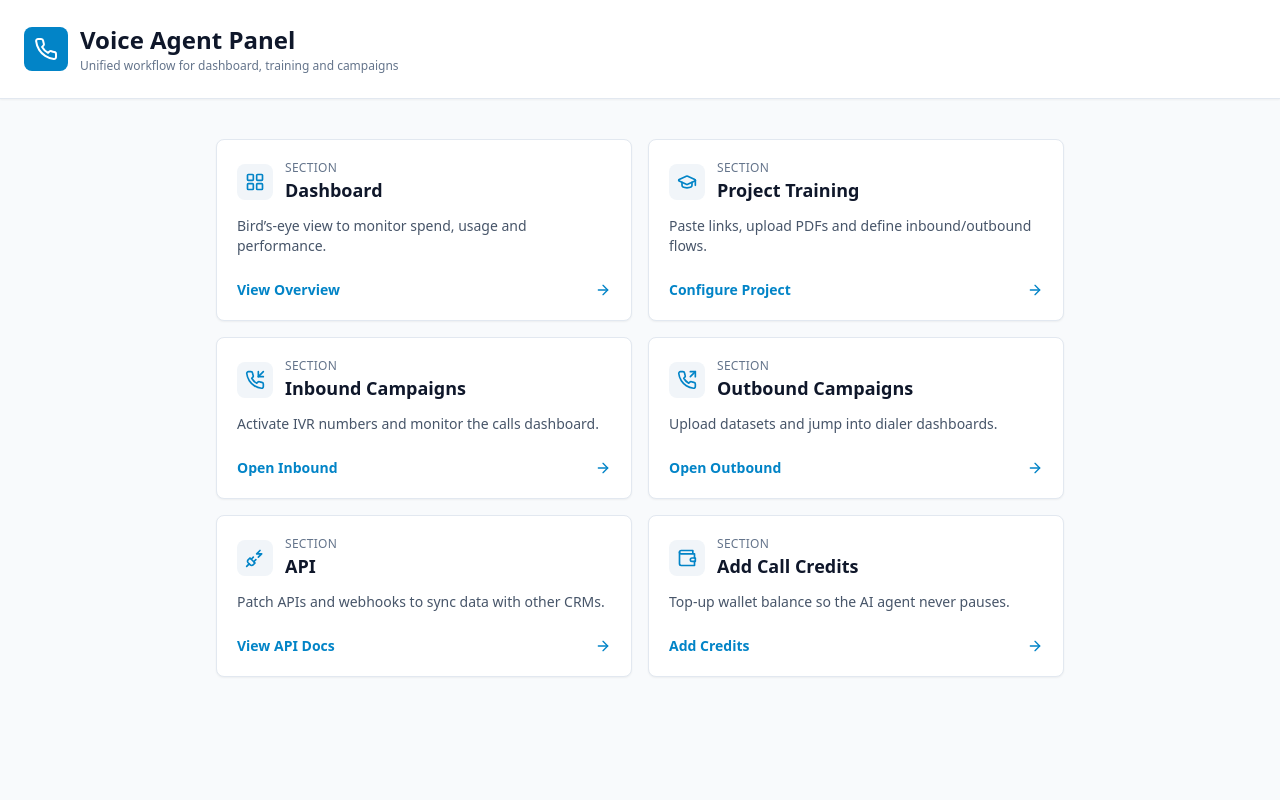
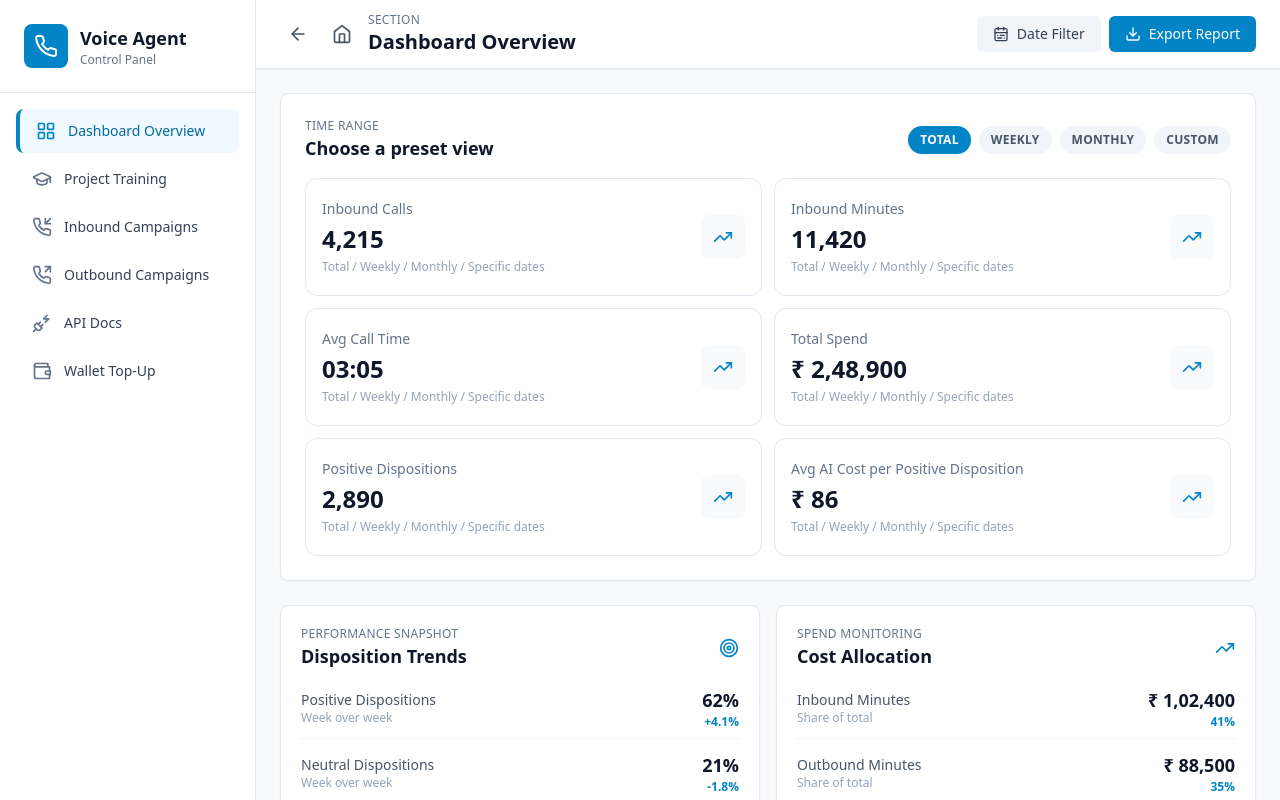
Before and after one commit to Govindtiwari48/Vapp_Voice_Agent_UI, a React (Vite) app: page / in a window 1280 px wide. Shown: the top 800 px of the page. Built offline with nearby package versions, Linux system fonts and the light colour scheme.

Commit message:
Added new left nav bar look

```diff
--- a/src/App.jsx
+++ b/src/App.jsx
@@ -9,9 +9,18 @@ import DashboardOverview from './components/DashboardOverview'
 import ProjectTraining from './components/ProjectTraining'
 import ApiDocs from './components/ApiDocs'
 import WalletTopUp from './components/WalletTopUp'
+import {
+  LayoutGrid,
+  GraduationCap,
+  PhoneIncoming,
+  PhoneOutgoing,
+  PlugZap,
+  Wallet,
+  Phone
+} from 'lucide-react'
 
 function App() {
-  const [view, setView] = useState('dashboard') // dashboard, campaigns, callLogs, callDetails, createCampaign
+  const [view, setView] = useState('dashboardOverview') // dashboard, campaigns, callLogs, callDetails, createCampaign
   const [selectedCampaignType, setSelectedCampaignType] = useState(null) // incoming or outgoing
   const [selectedCampaign, setSelectedCampaign] = useState(null)
   const [selectedCall, setSelectedCall] = useState(null)
@@ -47,17 +56,17 @@ function App() {
       setView('campaigns')
       setSelectedCampaign(null)
     } else if (view === 'campaigns') {
-      setView('dashboard')
+      setView('dashboardOverview')
       setSelectedCampaignType(null)
     } else if (view === 'createCampaign') {
       setView('campaigns')
     } else if (['dashboardOverview', 'projectTraining', 'apiDocs', 'wallet'].includes(view)) {
-      setView('dashboard')
+      setView('dashboardOverview')
     }
   }
 
   const handleHome = () => {
-    setView('dashboard')
+    setView('dashboardOverview')
     setSelectedCampaignType(null)
     setSelectedCampaign(null)
     setSelectedCall(null)
@@ -121,8 +130,114 @@ function App() {
     }))
   }
 
+  const navigationItems = [
+    // {
+    //   id: 'dashboard',
+    //   label: 'Dashboard',
+    //   icon: LayoutGrid,
+    //   action: () => {
+    //     setView('dashboard')
+    //     setSelectedCampaignType(null)
+    //     setSelectedCampaign(null)
+    //     setSelectedCall(null)
+    //   }
+    // },
+    {
+      id: 'dashboardOverview',
+      label: 'Dashboard Overview',
+      icon: LayoutGrid,
+      action: () => handleNavigateSection('dashboardOverview')
+    },
+    {
+      id: 'projectTraining',
+      label: 'Project Training',
+      icon: GraduationCap,
+      action: () => handleNavigateSection('projectTraining')
+    },
+    {
+      id: 'inbound',
+      label: 'Inbound Campaigns',
+      icon: PhoneIncoming,
+      action: () => handleSelectCampaignType('incoming')
+    },
+    {
+      id: 'outbound',
+      label: 'Outbound Campaigns',
+      icon: PhoneOutgoing,
+      action: () => handleSelectCampaignType('outgoing')
+    },
+    {
+      id: 'apiDocs',
+      label: 'API Docs',
+      icon: PlugZap,
+      action: () => handleNavigateSection('apiDocs')
+    },
+    {
+      id: 'wallet',
+      label: 'Wallet Top-Up',
+      icon: Wallet,
+      action: () => handleNavigateSection('wallet')
+    }
+  ]
+
+  const getActiveNavId = () => {
+    if (view === 'dashboard') return 'dashboard'
+    if (view === 'dashboardOverview') return 'dashboardOverview'
+    if (view === 'projectTraining') return 'projectTraining'
+    if (view === 'apiDocs') return 'apiDocs'
+    if (view === 'wallet') return 'wallet'
+    if (view === 'campaigns' && selectedCampaignType === 'incoming') return 'inbound'
+    if (view === 'campaigns' && selectedCampaignType === 'outgoing') return 'outbound'
+    if (view === 'callLogs' && selectedCampaignType === 'incoming') return 'inbound'
+    if (view === 'callLogs' && selectedCampaignType === 'outgoing') return 'outbound'
+    if (view === 'callDetails' && selectedCampaignType === 'incoming') return 'inbound'
+    if (view === 'callDetails' && selectedCampaignType === 'outgoing') return 'outbound'
+    if (view === 'createCampaign' && selectedCampaignType === 'incoming') return 'inbound'
+    if (view === 'createCampaign' && selectedCampaignType === 'outgoing') return 'outbound'
+    return null
+  }
+
+  const activeNavId = getActiveNavId()
+
   return (
-    <div className="min-h-screen bg-secondary-50">
+    <div className="min-h-screen bg-secondary-50 flex">
+      {/* Left Sidebar Navigation */}
+      <aside className="w-64 bg-white border-r border-secondary-200 flex-shrink-0 fixed h-screen overflow-y-auto z-20">
+        <div className="p-6 border-b border-secondary-200">
+          <div className="flex items-center space-x-3">
+            <div className="bg-primary-600 p-2.5 rounded-lg flex-shrink-0">
+              <Phone className="w-6 h-6 text-white" />
+            </div>
+            <div className="min-w-0">
+              <h1 className="text-lg font-semibold text-secondary-900">Voice Agent</h1>
+              <p className="text-xs text-secondary-500">Control Panel</p>
+            </div>
+          </div>
+        </div>
+
+        <nav className="p-4 space-y-1">
+          {navigationItems.map((item) => {
+            const Icon = item.icon
+            const isActive = activeNavId === item.id
+            return (
+              <button
+                key={item.id}
+                onClick={item.action}
+                className={`w-full flex items-center space-x-3 px-4 py-3 rounded-lg text-sm font-medium transition-all duration-200 ${isActive
+                  ? 'bg-primary-50 text-primary-700 border-l-4 border-primary-600'
+                  : 'text-secondary-700 hover:bg-secondary-50 hover:text-secondary-900'
+                  }`}
+              >
+                <Icon className={`w-5 h-5 flex-shrink-0 ${isActive ? 'text-primary-600' : 'text-secondary-500'}`} />
+                <span className="flex-1 text-left">{item.label}</span>
+              </button>
+            )
+          })}
+        </nav>
+      </aside>
+
+      {/* Main Content Area */}
+      <main className="flex-1 ml-64 min-h-screen">
         {view === 'dashboard' && (
           <Dashboard onSelectType={handleSelectCampaignType} onNavigateSection={handleNavigateSection} />
         )}
@@ -183,6 +298,7 @@ function App() {
             onHome={handleHome}
           />
         )}
+      </main>
     </div>
   )
 }
--- a/src/components/Dashboard.jsx
+++ b/src/components/Dashboard.jsx
@@ -2,7 +2,6 @@ import {
   ArrowRight,
   GraduationCap,
   LayoutGrid,
-  Phone,
   PhoneIncoming,
   PhoneOutgoing,
   PlugZap,
@@ -60,13 +59,10 @@ const Dashboard = ({ onSelectType, onNavigateSection }) => {
     <div className="min-h-screen bg-secondary-50">
       {/* Header */}
       <div className="bg-white border-b border-secondary-200 shadow-sm">
-        <div className="max-w-7xl mx-auto px-4 sm:px-6 py-4 sm:py-6 flex items-center space-x-3">
-          <div className="bg-primary-600 p-2 sm:p-2.5 rounded-lg flex-shrink-0">
-            <Phone className="w-5 h-5 sm:w-6 sm:h-6 text-white" />
-          </div>
-          <div className="min-w-0">
-            <h1 className="text-xl sm:text-2xl font-semibold text-secondary-900">Voice Agent Panel</h1>
-            <p className="text-xs text-secondary-500 mt-0.5">Unified workflow for dashboard, training and campaigns</p>
+        <div className="max-w-7xl mx-auto px-4 sm:px-6 py-4 sm:py-6">
+          <div>
+            <h1 className="text-xl sm:text-2xl font-semibold text-secondary-900">Dashboard</h1>
+            <p className="text-sm text-secondary-500 mt-1">Unified workflow for dashboard, training and campaigns</p>
           </div>
         </div>
       </div>
```
Lines whose indentation alone changed are shown as unchanged.
